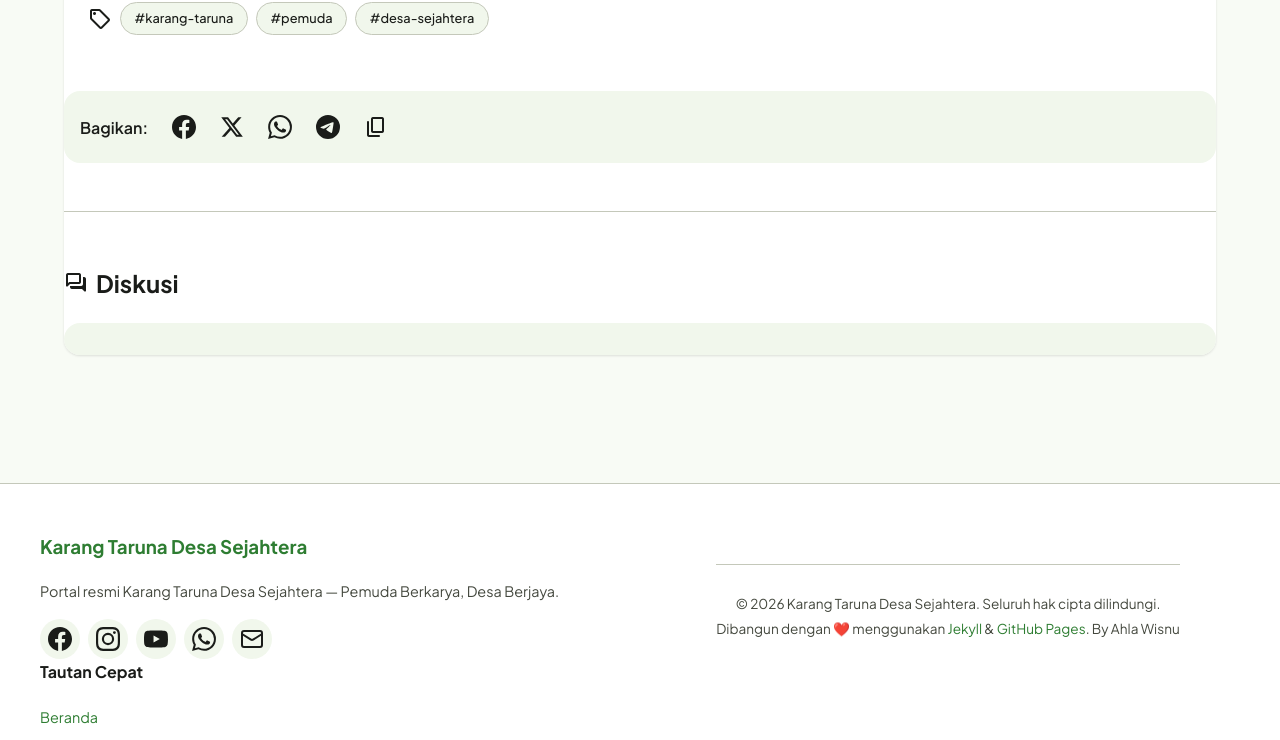
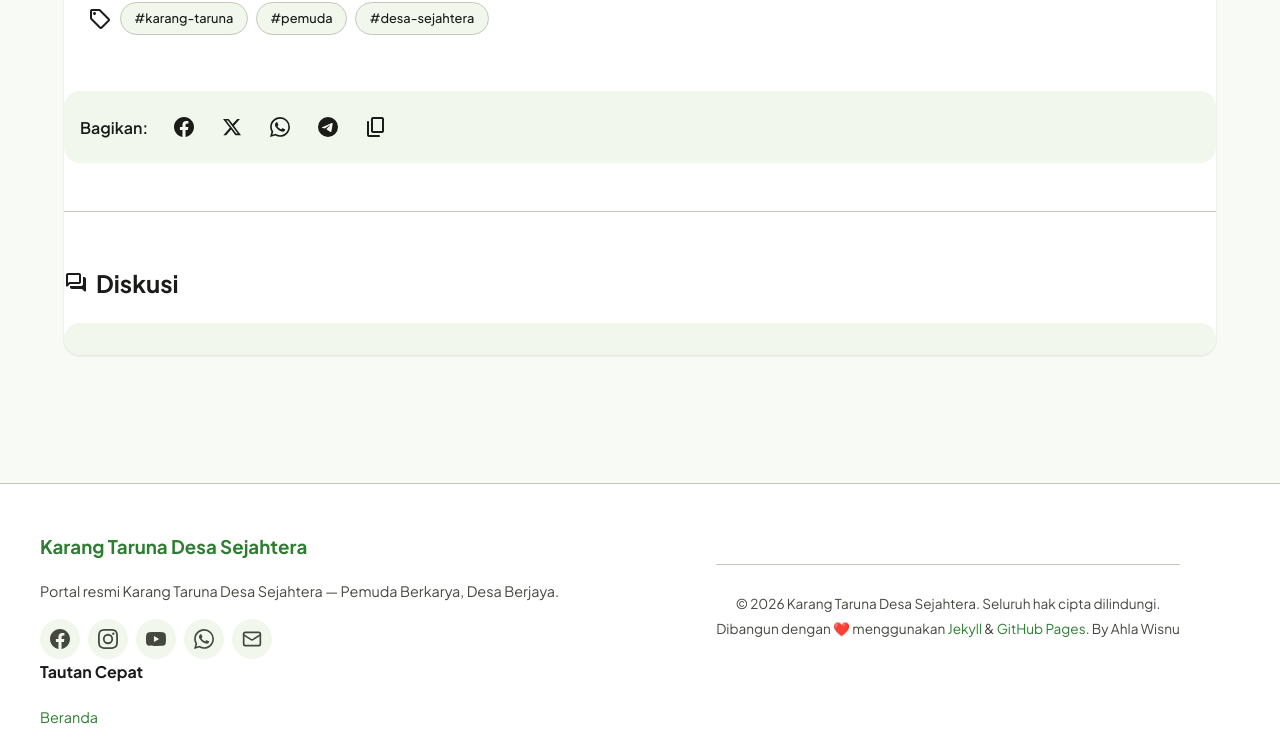
Before and after one commit to greenblog-dev/greenblog-dev.github.io, a Jekyll site: the page built from _posts/2026-06-30-selamat-datang.md, in a window 1280 px wide and 1400 px high, scrolled down 3248 px. Shown: the part 202-942 px from the top of the window. Built offline with Jekyll 4.4.1, drawn with Linux system fonts in a browser that asks for light colours; comment, search, counter and statistics services are not loaded.

Commit message:
Update _layout.scss

```diff
--- a/_sass/_layout.scss
+++ b/_sass/_layout.scss
@@ -172,3 +172,24 @@
   background: linear-gradient(90deg, var(--md-primary), var(--md-secondary));
   width: 0; z-index: 1000; transition: width .1s;
 }
+
+// Social icon SVG sizing
+.social-icon svg,
+.share-btn svg {
+  width: 20px;
+  height: 20px;
+  display: block;
+}
+
+// Hover color per brand
+.social-icon {
+  color: var(--md-on-surface-variant);
+  &:hover { color: var(--icon-color, var(--md-primary)); }
+}
+
+.share-facebook:hover  { color: #1877F2; }
+.share-twitter:hover   { color: #000000; }
+.share-whatsapp:hover  { color: #25D366; }
+.share-telegram:hover  { color: #0088CC; }
+
+[data-theme="dark"] .share-twitter:hover { color: #FFFFFF; }
```
